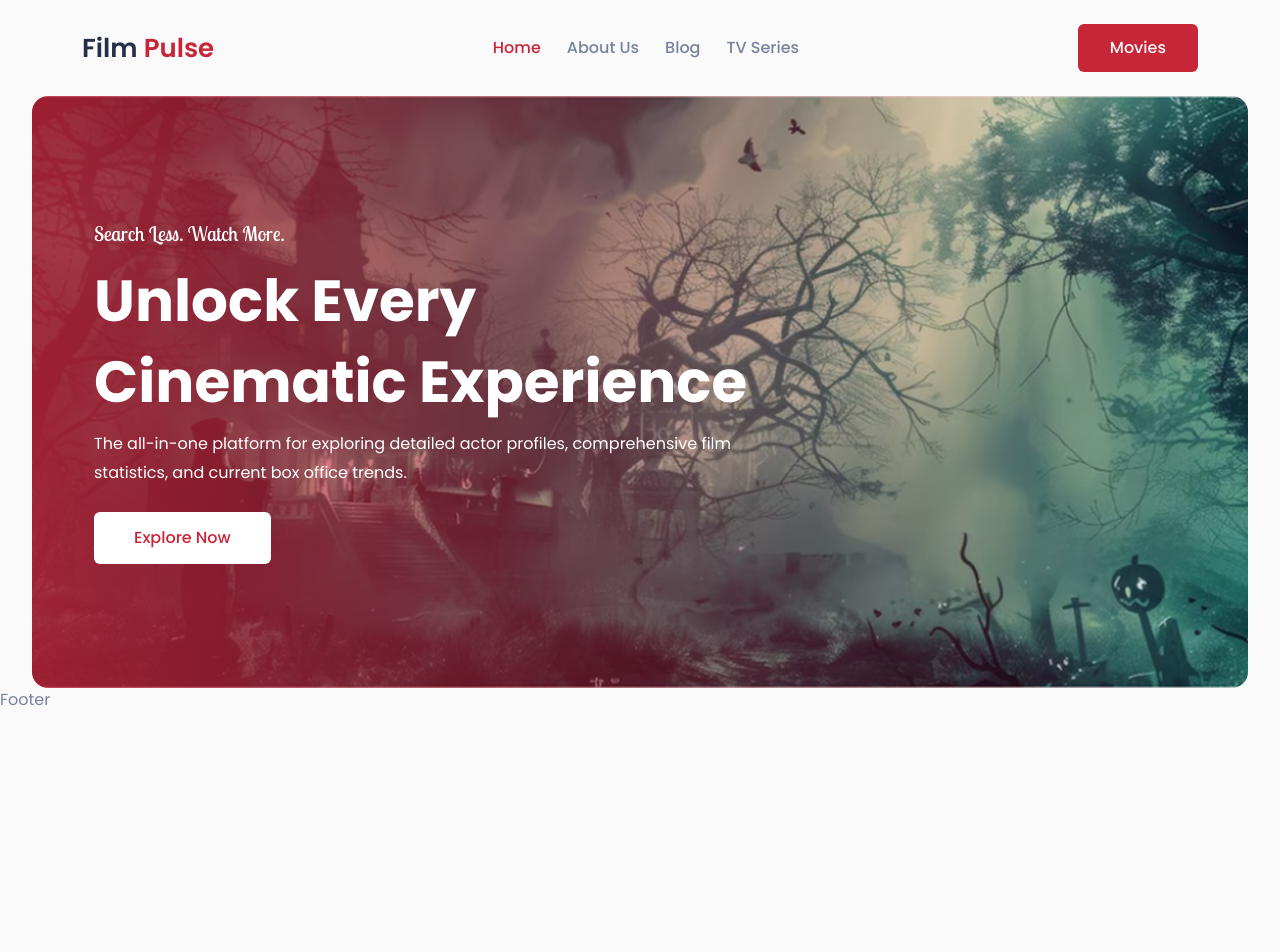
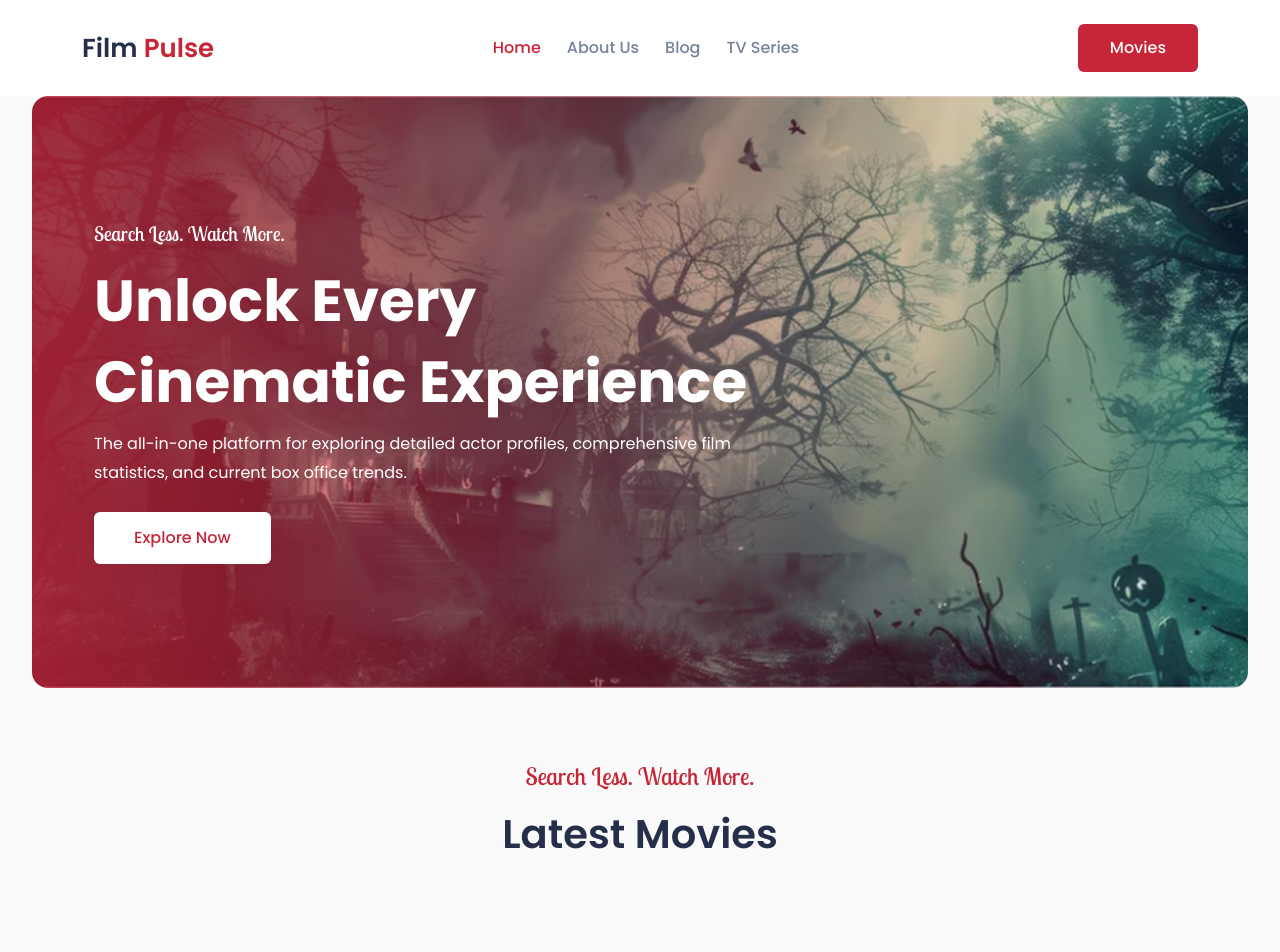
Before and after one commit to AbrarulRhythm/foundation-program-assignment-02, a React (Vite) app: page / in a window 1280 px wide. Shown: the top 952 px of the page. Before the commit the page ends 800 px from the top, so only its background shows below. Built offline with nearby package versions, Linux system fonts and the light colour scheme.

Commit message:
added section title

```diff
--- /dev/null
+++ b/src/components/SectionTitle/SectionTitle.jsx
@@ -0,0 +1,10 @@
+const SectionTitle = ({ subTitle, title }) => {
+    return (
+        <div className="mb-10 lg:mb-12 text-center">
+            <h5 className="text-2xl font-Lobster-Two text-primary mb-3">{subTitle}</h5>
+            <h1 className="text-[40px] font-semibold text-dark-08">{title}</h1>
+        </div>
+    );
+};
+
+export default SectionTitle;
--- a/src/layouts/MainLayout.jsx
+++ b/src/layouts/MainLayout.jsx
@@ -6,7 +6,7 @@ const MainLayout = () => {
     return (
         <div className="site-wrap">
             {/* Header */}
-            <header className="py-4 lg:py-6 fixed top-0 left-0 w-full">
+            <header className="py-4 lg:py-6 fixed top-0 left-0 w-full bg-white">
                 <Header></Header>
             </header>
             {/* Header End */}
--- a/src/pages/Home/Home/Home.jsx
+++ b/src/pages/Home/Home/Home.jsx
@@ -1,4 +1,5 @@
 import Hero from '../Hero/Hero';
+import LatestMovie from '../LatestMovie/LatestMovie';
 
 const Home = () => {
     return (
@@ -6,6 +7,12 @@ const Home = () => {
             {/* Hero */}
             <Hero></Hero>
             {/* Hero End */}
+
+            {/* Latest Movies */}
+            <section className="py-14 lg:py-18">
+                <LatestMovie></LatestMovie>
+            </section>
+            {/* Latest Movies End */}
         </>
     );
 };
--- /dev/null
+++ b/src/pages/Home/LatestMovie/LatestMovie.jsx
@@ -0,0 +1,11 @@
+import SectionTitle from '../../../components/SectionTitle/SectionTitle';
+
+const LatestMovie = () => {
+    return (
+        <div className="container">
+            <SectionTitle subTitle="Search Less. Watch More." title="Latest Movies"></SectionTitle>
+        </div>
+    );
+};
+
+export default LatestMovie;
```
